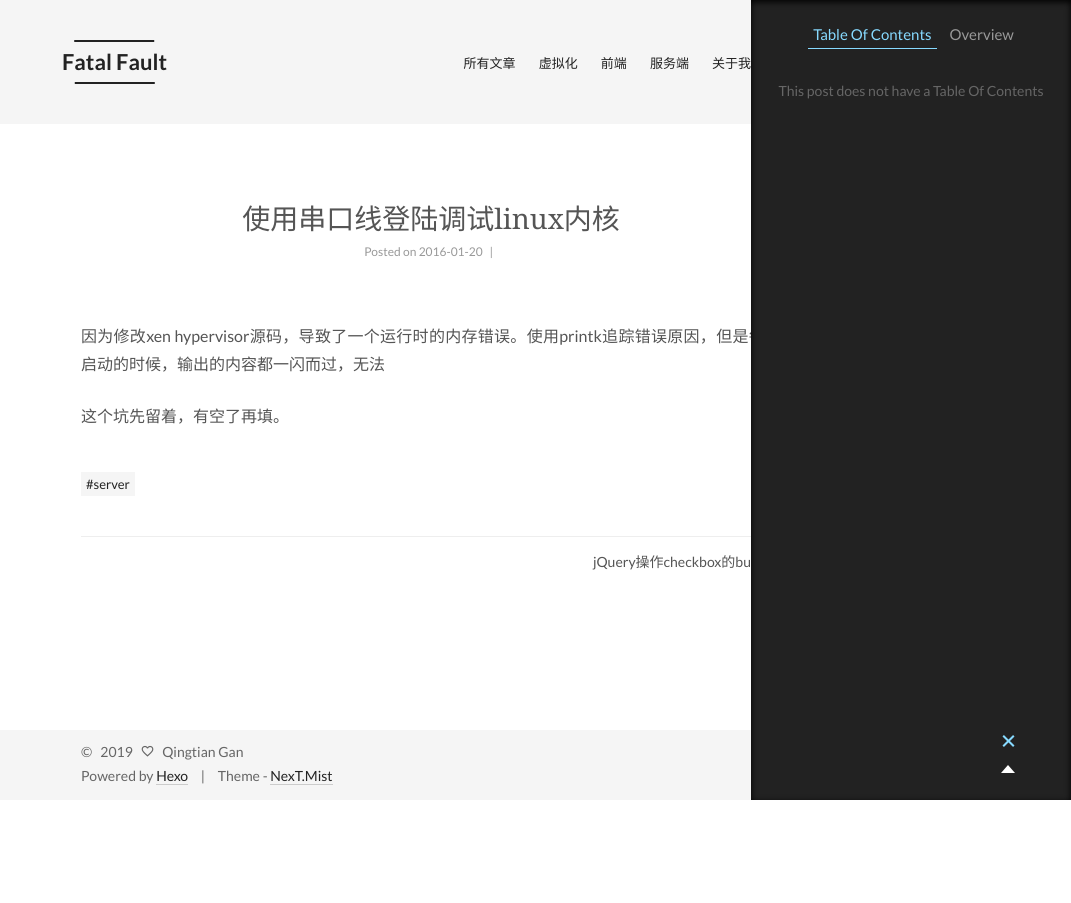
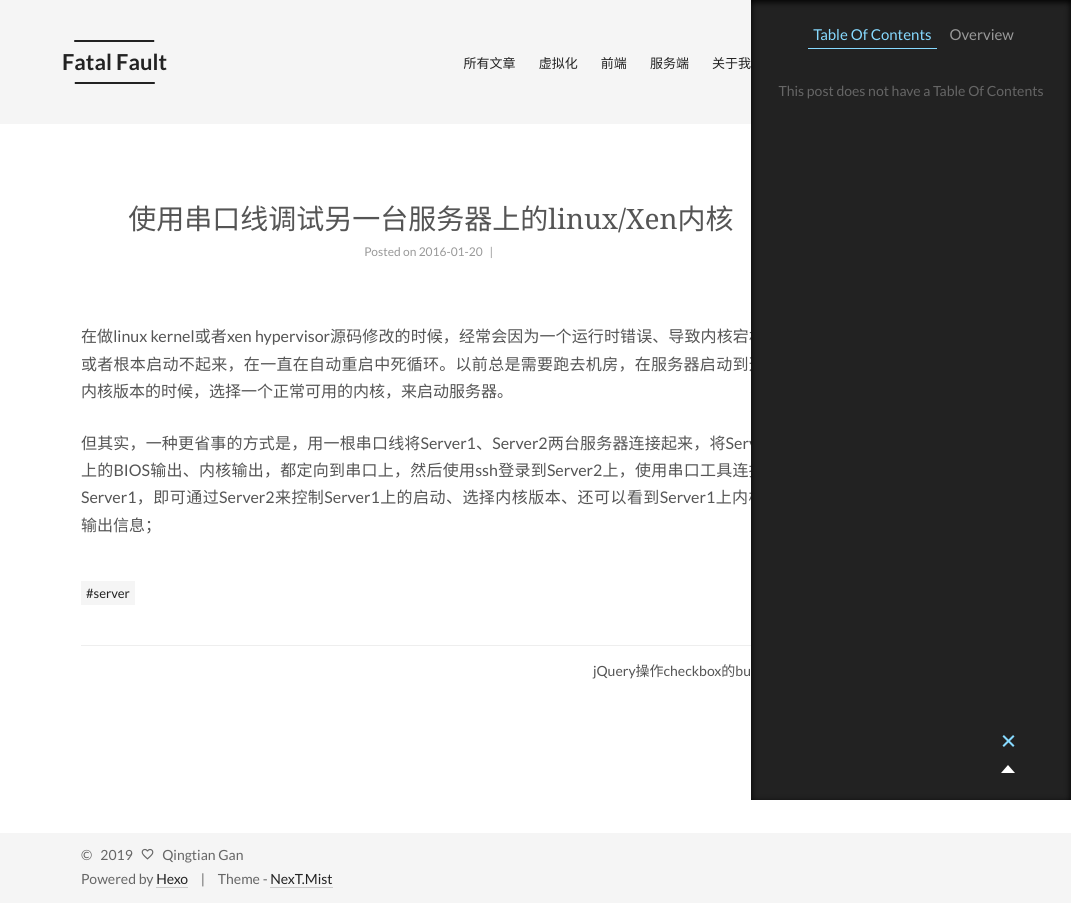
Before and after one commit to Qint/qint.github.io, a plain HTML site: page 2016/01/20/kernel-debug-with-serial-cable/index.html in a window 1280 px wide. Shown: the whole page, without its empty margins (209-1280 px from the left). Before the commit the page ends 800 px from the top, so only its background shows below. Drawn offline with Linux system fonts and the light colour scheme; a script that the page names is missing.

Commit message:
Site updated: 2019-08-11 22:12:56

```diff
--- a/2016/01/20/kernel-debug-with-serial-cable/index.html
+++ b/2016/01/20/kernel-debug-with-serial-cable/index.html
@@ -41,18 +41,18 @@
   <link rel="shorticon icon" type="image/x-icon" href="/img/favicon.png?v=0.4.5.1">
 
 
-<meta name="description" content="因为修改xen hypervisor源码，导致了一个运行时的内存错误。使用printk追踪错误原因，但是每次启动的时候，输出的内容都一闪而过，无法 这个坑先留着，有空了再填。">
+<meta name="description" content="在做linux kernel或者xen hypervisor源码修改的时候，经常会因为一个运行时错误、导致内核宕机，或者根本启动不起来，在一直在自动重启中死循环。以前总是需要跑去机房，在服务器启动到选择内核版本的时候，选择一个正常可用的内核，来启动服务器。 但其实，一种更省事的方式是，用一根串口线将Server1、Server2两台服务器连接起来，将Server1上的BIOS输出、内核输出，都定向">
 <meta name="keywords" content="server">
 <meta property="og:type" content="article">
-<meta property="og:title" content="使用串口线登陆调试linux内核">
+<meta property="og:title" content="使用串口线调试另一台服务器上的linux&#x2F;Xen内核">
 <meta property="og:url" content="http://www.fatalfault.com/2016/01/20/kernel-debug-with-serial-cable/index.html">
 <meta property="og:site_name" content="Fatal Fault">
-<meta property="og:description" content="因为修改xen hypervisor源码，导致了一个运行时的内存错误。使用printk追踪错误原因，但是每次启动的时候，输出的内容都一闪而过，无法 这个坑先留着，有空了再填。">
+<meta property="og:description" content="在做linux kernel或者xen hypervisor源码修改的时候，经常会因为一个运行时错误、导致内核宕机，或者根本启动不起来，在一直在自动重启中死循环。以前总是需要跑去机房，在服务器启动到选择内核版本的时候，选择一个正常可用的内核，来启动服务器。 但其实，一种更省事的方式是，用一根串口线将Server1、Server2两台服务器连接起来，将Server1上的BIOS输出、内核输出，都定向">
 <meta property="og:locale" content="zh_CN">
-<meta property="og:updated_time" content="2019-05-01T09:33:35.156Z">
+<meta property="og:updated_time" content="2019-08-11T14:12:47.738Z">
 <meta name="twitter:card" content="summary">
-<meta name="twitter:title" content="使用串口线登陆调试linux内核">
-<meta name="twitter:description" content="因为修改xen hypervisor源码，导致了一个运行时的内存错误。使用printk追踪错误原因，但是每次启动的时候，输出的内容都一闪而过，无法 这个坑先留着，有空了再填。">
+<meta name="twitter:title" content="使用串口线调试另一台服务器上的linux&#x2F;Xen内核">
+<meta name="twitter:description" content="在做linux kernel或者xen hypervisor源码修改的时候，经常会因为一个运行时错误、导致内核宕机，或者根本启动不起来，在一直在自动重启中死循环。以前总是需要跑去机房，在服务器启动到选择内核版本的时候，选择一个正常可用的内核，来启动服务器。 但其实，一种更省事的方式是，用一根串口线将Server1、Server2两台服务器连接起来，将Server1上的BIOS输出、内核输出，都定向">
 
 
 <script type="text/javascript" id="hexo.configuration">
@@ -62,7 +62,7 @@
   };
 </script>
 
-  <title> 使用串口线登陆调试linux内核 | Fatal Fault </title>
+  <title> 使用串口线调试另一台服务器上的linux/Xen内核 | Fatal Fault </title>
 </head>
 
 <body itemscope itemtype="http://schema.org/WebPage" lang="zh_CN">
@@ -186,7 +186,7 @@
 
 
 
-              使用串口线登陆调试linux内核
+              使用串口线调试另一台服务器上的linux/Xen内核
 
 
         </h1>
@@ -221,8 +221,8 @@
 
 
 
-        <span itemprop="articleBody"><p>因为修改xen hypervisor源码，导致了一个运行时的内存错误。使用printk追踪错误原因，但是每次启动的时候，输出的内容都一闪而过，无法</p>
-<p>这个坑先留着，有空了再填。</p>
+        <span itemprop="articleBody"><p>在做linux kernel或者xen hypervisor源码修改的时候，经常会因为一个运行时错误、导致内核宕机，或者根本启动不起来，在一直在自动重启中死循环。以前总是需要跑去机房，在服务器启动到选择内核版本的时候，选择一个正常可用的内核，来启动服务器。</p>
+<p>但其实，一种更省事的方式是，用一根串口线将Server1、Server2两台服务器连接起来，将Server1上的BIOS输出、内核输出，都定向到串口上，然后使用ssh登录到Server2上，使用串口工具连接到Server1，即可通过Server2来控制Server1上的启动、选择内核版本、还可以看到Server1上内核的输出信息；</p>
 </span>
 
     </div>
@@ -269,7 +269,7 @@
 
           <div class="comments" id="comments">
 
-              <div class="ds-thread" data-thread-key="2016/01/20/kernel-debug-with-serial-cable/" data-title="使用串口线登陆调试linux内核" data-url="http://www.fatalfault.com/2016/01/20/kernel-debug-with-serial-cable/">
+              <div class="ds-thread" data-thread-key="2016/01/20/kernel-debug-with-serial-cable/" data-title="使用串口线调试另一台服务器上的linux/Xen内核" data-url="http://www.fatalfault.com/2016/01/20/kernel-debug-with-serial-cable/">
               </div>
 
           </div>
```
Also changed, not shown: 2016/01/06/checkbox-bug/index.html (+1 -1 lines), archives/2016/01/index.html (+1 -1 lines), archives/2016/index.html (+1 -1 lines), archives/index.html (+1 -1 lines), index.html (+3 -3 lines), tags/server/index.html (+1 -1 lines).
